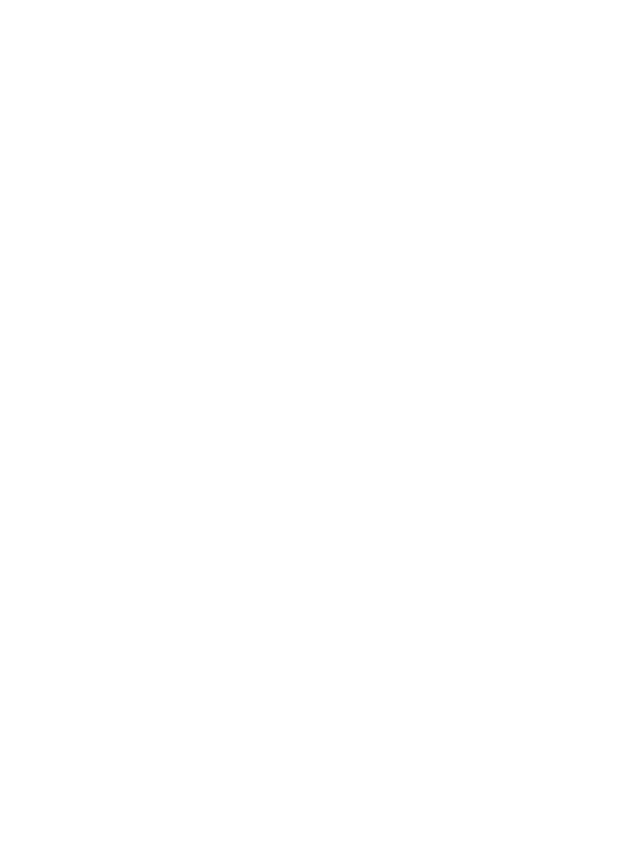
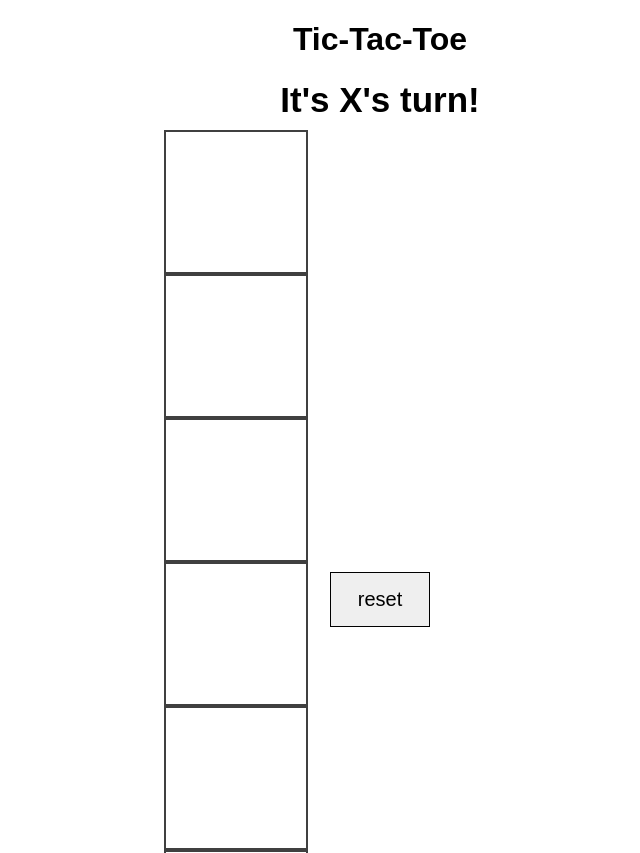
Before and after one commit to amberwhizin/ticTacToe, a plain HTML site: page index.html in a window 1280 px wide. Shown: the top 853 px of the page, without its empty margins (260-900 px from the left). Before the commit the page ends 800 px from the top, so only its background shows below. Drawn offline with Linux system fonts and the light colour scheme.

Commit message:
3x3 gameboard

```diff
--- a/css/style.css
+++ b/css/style.css
@@ -0,0 +1,72 @@
+body {
+    text-align: center;
+    font-family: Arial, Helvetica, sans-serif;
+
+}
+
+h2 {
+
+    margin: 0 auto;
+
+    font-size: 35px;
+
+    margin: 10px
+
+}
+
+.flex-container {
+
+    display: flex;
+
+    justify-content: center;
+
+    align-items: center;
+
+}
+
+.flex-column {
+
+    height: 100%;
+
+    width: 100%;
+
+    flex-direction: column;
+
+}
+
+.flex-wrap {
+
+    flex-wrap: wrap;
+
+    height: 432px;
+
+    width: 432px;
+
+}
+
+.square {
+
+    border: 2px solid rgba(0, 0, 0, .75);
+
+    height: 140px;
+
+    width: 140px;
+
+}
+
+#reset-button {
+
+    text-align: center;
+
+
+    font-size: 20px;
+
+    border: 1px solid black;
+
+    height: 55px;
+
+    width: 100px;
+
+    margin: 10px;
+
+}
--- a/index.html
+++ b/index.html
@@ -12,6 +12,33 @@
     <title>Love thy Tic Tac Toe</title>
 </head>
 <body>
+    <h1>Tic-Tac-Toe</h1>
+
+    <h2>It's X's turn!</h2>
+
+    <div class='flex-container flex-column'>
+
+        <div class='flex container flex-wrap' id='board'>
+
+            <div class='square'></div>
+
+            <div class='square'></div>
+
+            <div class='square'></div>
+
+            <div class='square'></div>
+
+            <div class='square'></div>
+
+            <div class='square'></div>
+
+            <div class='square'></div>
+        </div>
+
+        <button id='reset-button'>reset</button>
+
+    </div>
+
 
 </body>
 </html>
```
